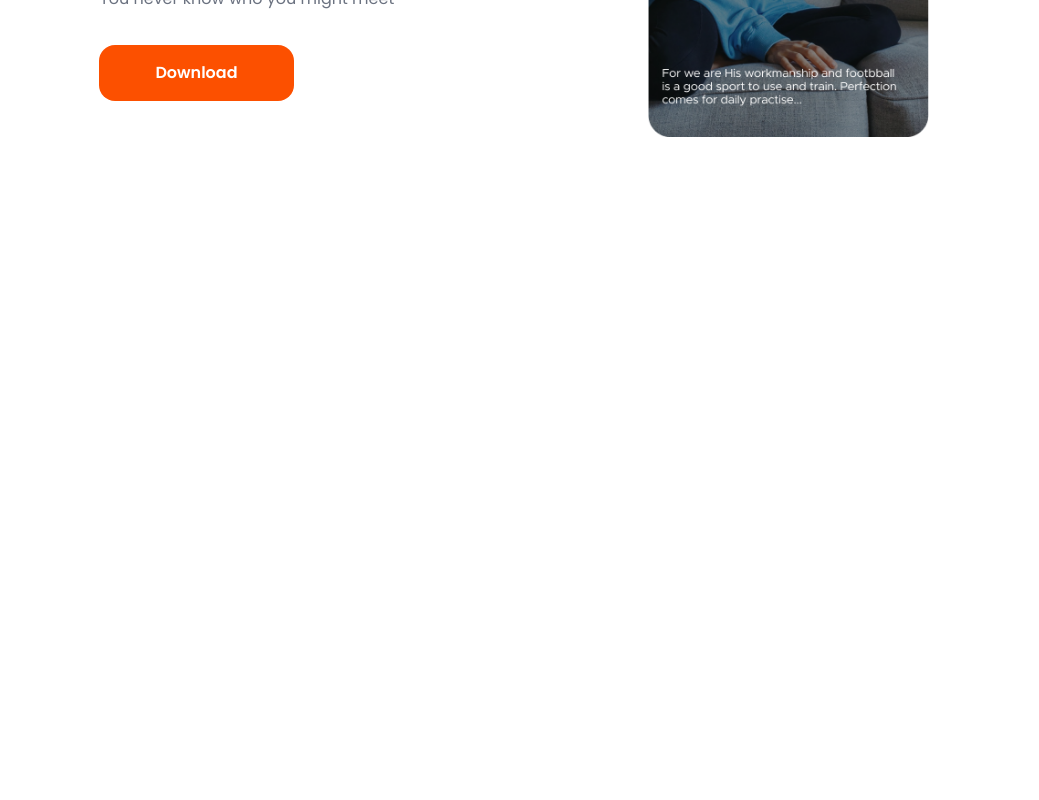
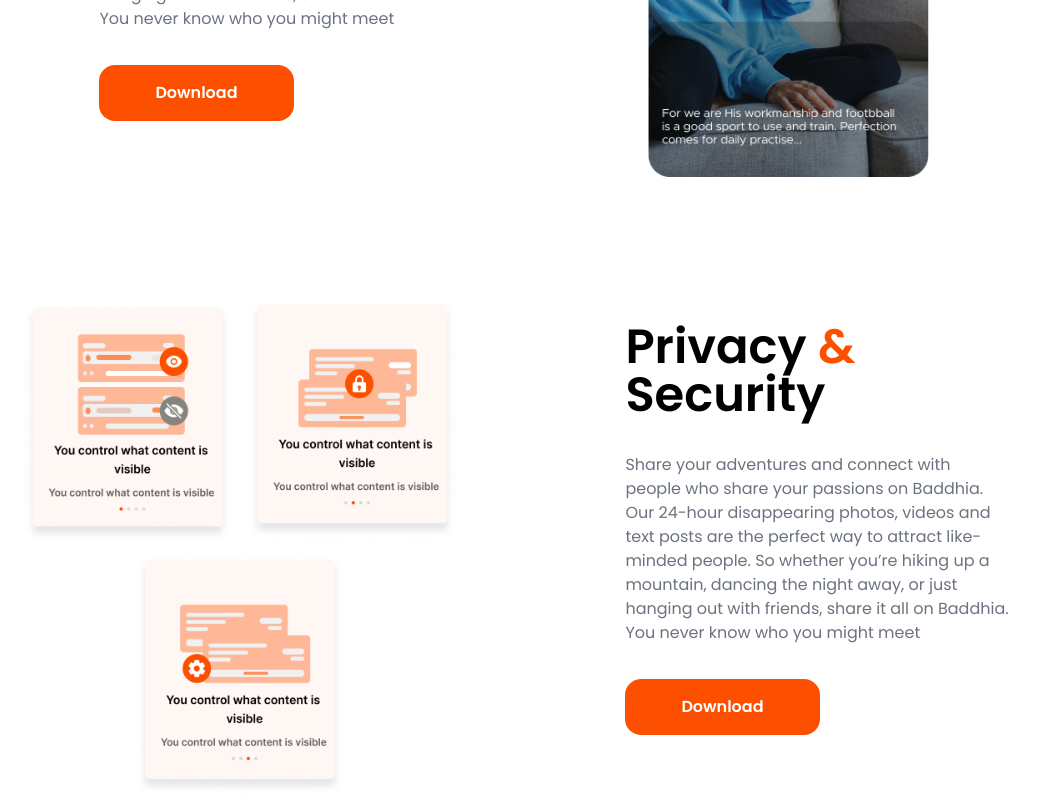
Before and after one commit to Tolutoon/baddhia, a React (Vite) app: page / in a window 1280 px wide. Shown: the part 4926-5726 px from the top of the page, without its empty margins (126-1165 px from the left). Before the commit the page ends 5063 px from the top, so only its background shows below. Built offline with nearby package versions, Linux system fonts and the light colour scheme.

Commit message:
in progress

```diff
--- a/src/components/CardBenefitsII.jsx
+++ b/src/components/CardBenefitsII.jsx
@@ -1,10 +1,12 @@
 import React from "react";
 import shareMoment from "/images/share-moments.png";
+import privacy from '/images/privacy.png';
 
 function CardBenefitsII() {
   return (
-      <div className="flex px-10 items-center flex-col-reverse md:flex-row-reverse justify-center w-full gap-[84px] md:gap-[164px]">
-        <div>
+    <div className="px-10">
+      <div className="flex items-center mb-20 md:mb-20 flex-col-reverse md:flex-row-reverse justify-center w-full gap-y-[84px] md:gap-[164px]">
+        <div className="pt-10">
           <img className="md:h-[532px] md:w-[282px] h-[423px] w-[262px]" src={shareMoment} alt="" />
         </div>
         <div className="m-w-[503px] flex flex-col gap-[34px]">
@@ -38,6 +40,36 @@ function CardBenefitsII() {
           </div>
         </div>
       </div>
+      <div className="flex items-center flex-col-reverse md:flex-row justify-center w-full gap-[84px] md:gap-[164px]">
+        <div className="pt-10">
+          <img className="md:h-[503px] md:w-[442px] h-[403px] w-[332px]" src={privacy} alt="" />
+        </div>
+        <div className="m-w-[503px] flex flex-col gap-[34px]">
+          <h2 className="text-4xl xl:text-5xl text-left font-semibold">
+            Privacy <span className="text-baddhia-orange">&</span> <br/> Security
+          </h2>
+          <p className="text-left m-w-[460px] text-gray-500 text-base">
+            Share your adventures and connect with <br/> people who share your
+            passions on Baddhia. <br/> Our 24-hour disappearing photos, videos and <br/>
+            text posts are the perfect way to attract like-<br/>minded people. So
+            whether you’re hiking up a<br/> mountain, dancing the night away, or just<br/>
+            hanging out with friends, share it all on Baddhia.<br/> You never know
+            who you might meet
+          </p>
+          {/* button */}
+          <div className="flex justify-start">
+            <a href="https://play.google.com/store/apps/details?id=com.baddhia.app">
+              <button
+                type="submit"
+                className="bg-baddhia-orange p-4 px-12 xl:px-14 rounded-[16px] font-semibold text-base text-white transition-all duration-300 hover:scale-105"
+              >
+                Download
+              </button>
+            </a>
+          </div>
+        </div>
+      </div>
+    </div>
   );
 }
 
```
Also changed, not shown: images/privacy.png (added).
